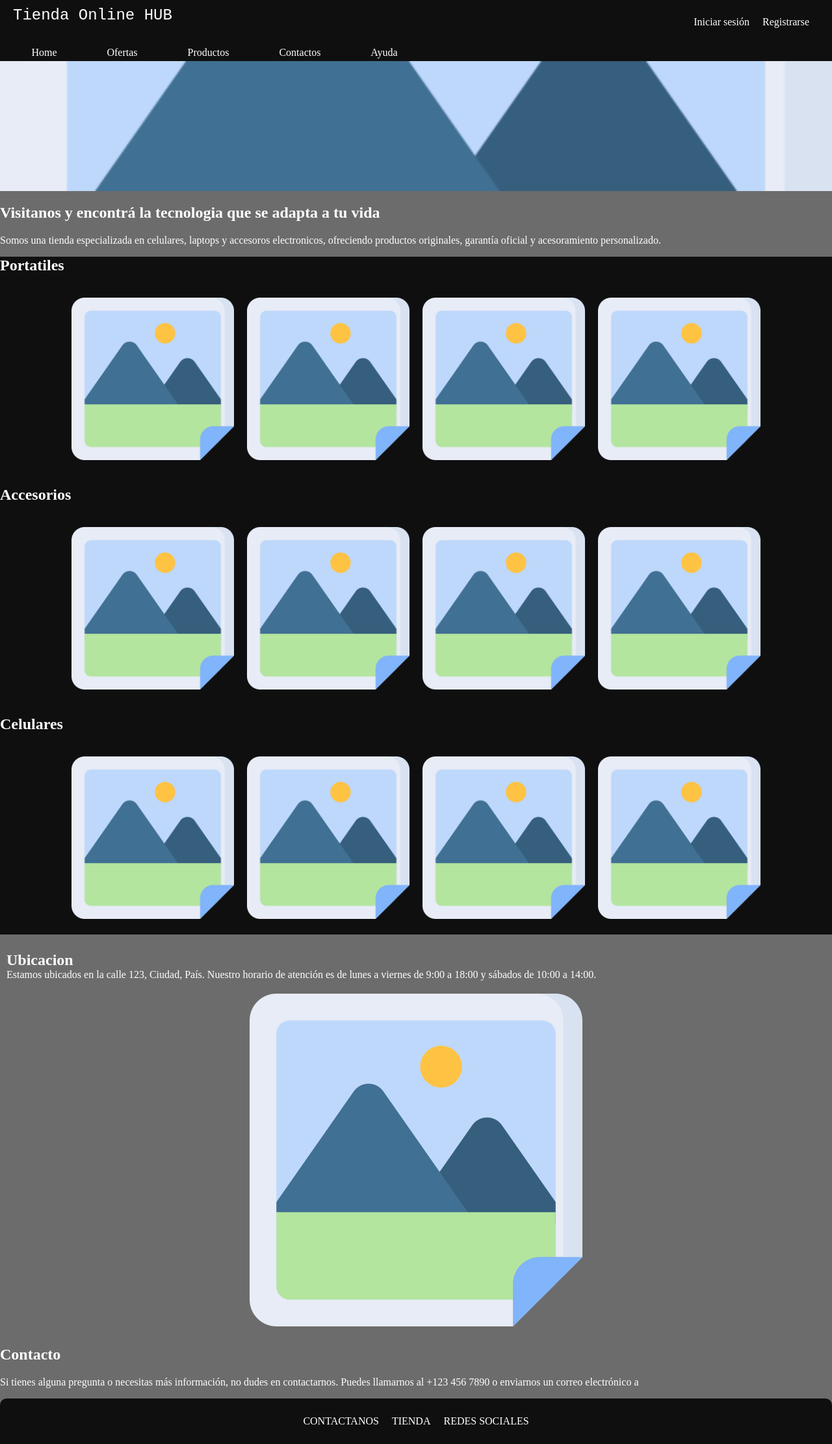
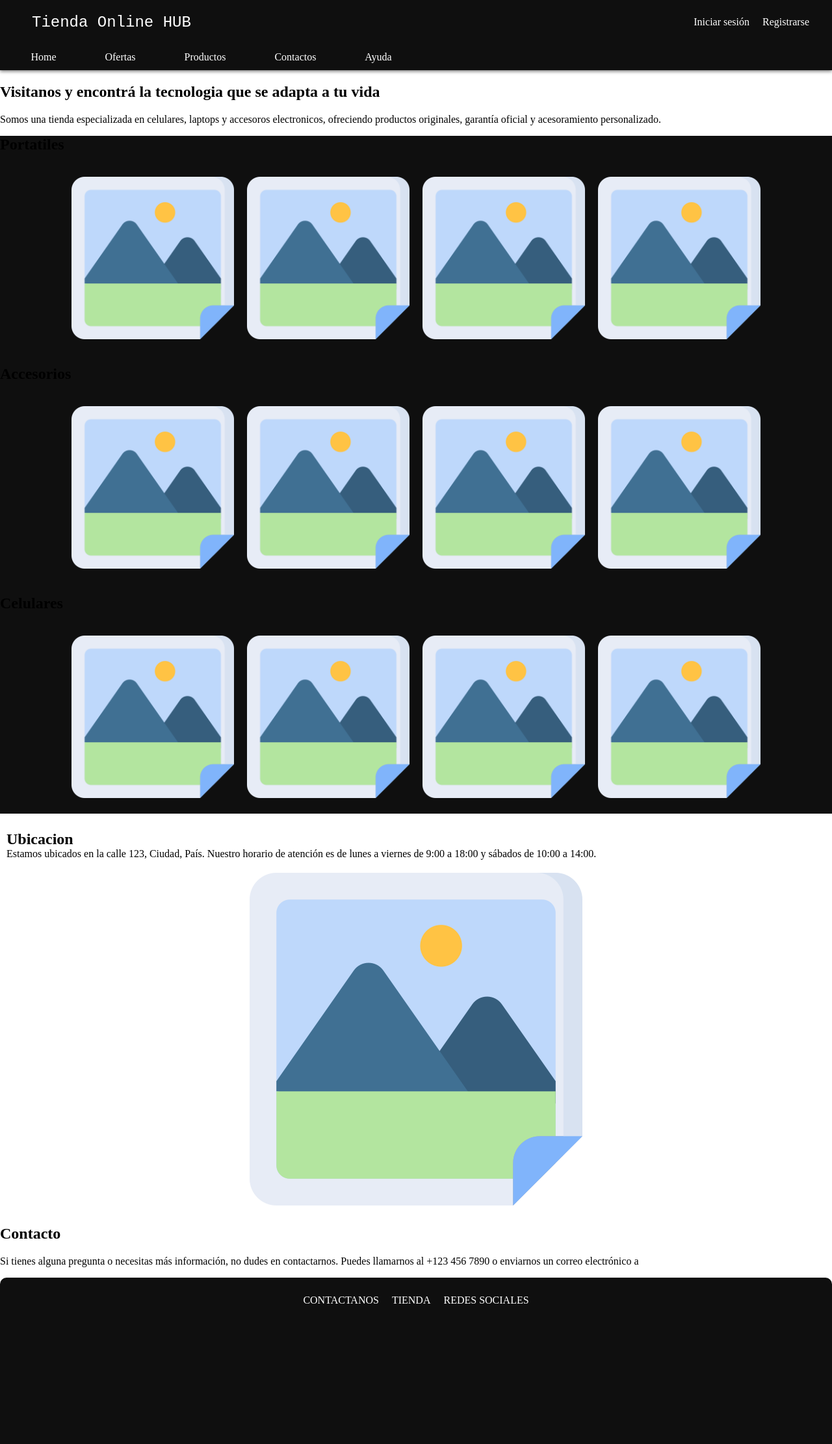
Before and after one commit to Alvaro17-max/Tienda-online, a Flask app: page / in a window 1280 px wide. Shown: the whole page at 65% size. After the commit the page ends 2006 px from the top, so only its background shows below. Run offline with Flask 3, Linux system fonts and the light colour scheme.

Commit message:
actualizacion de la barra de nagevacio

```diff
--- a/flask/frontend/static/styles/styles.css
+++ b/flask/frontend/static/styles/styles.css
@@ -3,7 +3,7 @@
 :root{
     --color-fondoOscuro:rgb(15, 15, 15);
     --color-fondoMedio:rgb(38, 37, 37);
-    --color-fondoClaro:rgb(108, 108, 108);
+    --color-fondoClaro:rgb(255, 255, 255);
 
 
     --color-textoOscuro:rgb(0, 0, 0);
@@ -15,20 +15,21 @@
 
 body {
     background-color : var(--color-fondoClaro);
-    color: var(--color-textoClaro);
+    color: var(--color-textoOscuro);
     margin: 0px;
 }
 
 /*Barra de navegaciones*/
 nav {
     background-color: var(--color-fondoOscuro);
+    color: var(--color-textoClaro);
     margin: 0px;
     padding: 0px;
     box-shadow: 0px 2px 5px rgba(0, 0, 0, 0.5);
 }
 
 .cabezera {
-    border-radius: 0px 0px 10px 10px;
+
     display: block;
 }
 
@@ -42,8 +43,9 @@ nav {
             font-size: x-large;
             width: 30%;
             margin: 0px;
-            padding: 10px;
-            text-align: start;
+            padding: 0px 0px;
+            text-align: end;
+            align-content: center;
         }
 
         .login{
@@ -56,19 +58,20 @@ nav {
             align-items: center;
         }
 
-        .login a:hover {
-            background-color: var(--color-fondoMedio);
-            border-radius: 4px;
-            text-shadow: 0px 0px 2px var(--color-textoClaro);
-        }
-
         .login a {
             padding: 10px;
             text-decoration: none;
             color: var(--color-textoClaro);
         }
 
+        .login a:hover {
+            background-color: var(--color-fondoMedio);
+            border-radius: 10px;
+            text-shadow: 0px 0px 2px var(--color-textoClaro);
+        }
+
 .menu {
+    padding: 6px 10px;
     display: flex;
     justify-content: space-between;
     align-items: center;
@@ -79,14 +82,16 @@ nav {
             flex-direction: row;
             justify-content: space-around;
             margin: 0px;
-            padding: 0px 10px;
+            padding: 0px;
             width: 50%;
             max-width: 50%;
         }
 
         .menu ol li {
-            padding: 4px;
+            padding: 4px 22px;
             display: flex;
+            border: 1px solid transparent;
+            border-radius: 7px;
         }
         .menu ol li a {
             margin: 0;
@@ -94,8 +99,10 @@ nav {
             color: var(--color-textoClaro);
             text-decoration: none;
         }
-        .menu ol li a:hover {
-            text-shadow: 0px 0px 2px var(--color-textoClaro);
+        .menu ol li:hover {
+            color: aliceblue;
+            border-color: aliceblue;
+            background-color: slategrey;
         }
 
 
--- a/flask/frontend/templates/index.html
+++ b/flask/frontend/templates/index.html
@@ -5,10 +5,6 @@
 {% block content %}
 
 <section>
-    <div class="anuncio">
-        <img src="{{ url_for( 'static', filename='images/imagen.png') }}" alt="Logo de la tienda">
-    </div>
-
     <div>
         <h2>Visitanos y encontrá la tecnologia que se adapta a tu vida</h2>
         <p>Somos una tienda especializada en celulares, laptops y accesoros electronicos, ofreciendo productos originales, garantía oficial y acesoramiento personalizado.</p>
```
